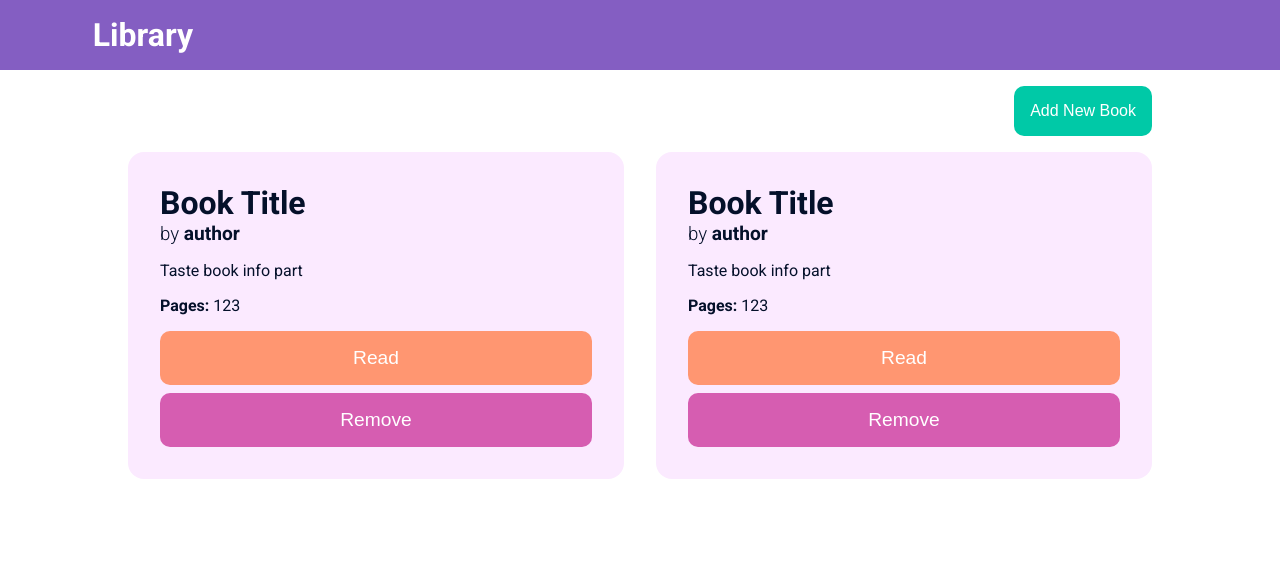
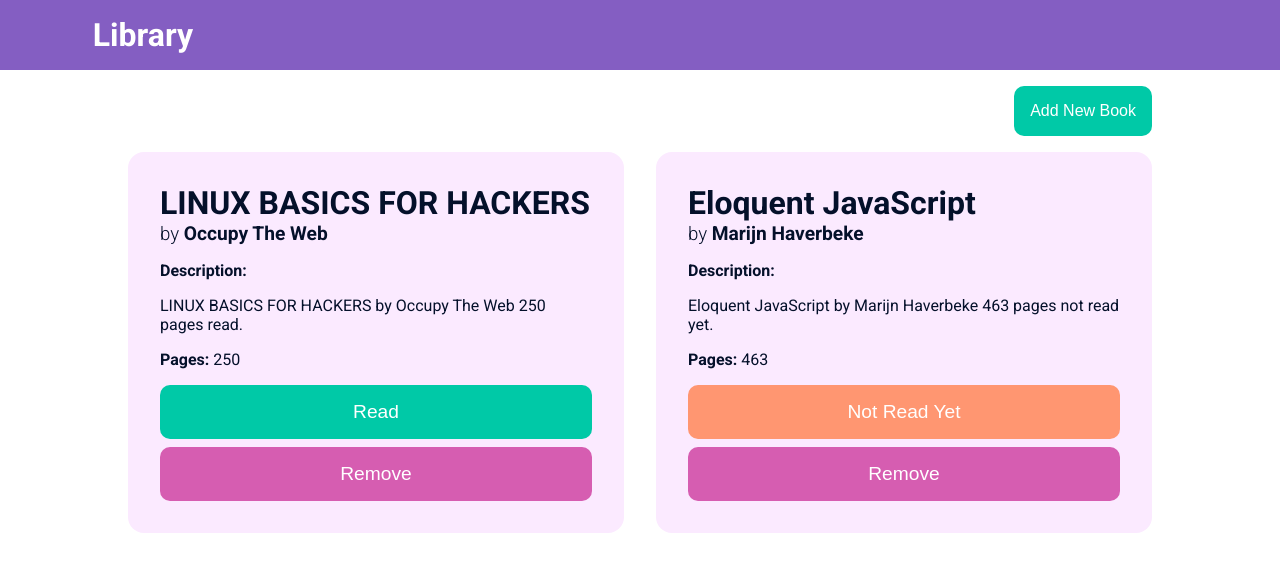
Before and after one commit to amangofer/odin-library, a plain HTML site: page index.html in a window 1280 px wide. Drawn offline with Linux system fonts and the light colour scheme.

Commit message:
Create a function that displays each book
  - remove the hard coded book samples on the html
  - create function that loops through the array and displays each book on the page

```diff
--- a/index.html
+++ b/index.html
@@ -18,24 +18,7 @@
     </header>
     <main>
       <button>Add New Book</button>
-      <section class="book-cards">
-        <div class="book-card">
-          <h2>Book Title</h2>
-          <h3>by <span class="author">author</span></h3>
-          <p class="book-info">Taste book info part</p>
-          <p>Pages: <span class="pages">123</span></p>
-          <button class="read-stat not-read">Read</button>
-          <button class="remove">Remove</button>
-        </div>
-        <div class="book-card">
-          <h2>Book Title</h2>
-          <h3>by <span class="author">author</span></h3>
-          <p class="book-info">Taste book info part</p>
-          <p>Pages: <span class="pages">123</span></p>
-          <button class="read-stat not-read">Read</button>
-          <button class="remove">Remove</button>
-        </div>
-      </section>
+      <section class="book-cards"></section>
     </main>
     <script src="script.js"></script>
   </body>
--- a/script.js
+++ b/script.js
@@ -7,10 +7,35 @@ function Book(title, author, pages, read) {
   this.pages = pages;
   this.read = read;
   this.info = function () {
-    return `${this.title} by ${this.author}, ${this.pages} pages, ${this.read ? "read." : "not read yet."}`;
+    return `${this.title} by ${this.author} ${this.pages} pages ${this.read ? "read." : "not read yet."}`;
   }
 }
 
 function addBookToLibrary(book) {
   myLibrary.push(book);
 }
+
+const book1 = new Book ("LINUX BASICS FOR HACKERS", "Occupy The Web", 250, true);
+const book2 = new Book ("Eloquent JavaScript", "Marijn Haverbeke", 463, false);
+addBookToLibrary(book1);
+addBookToLibrary(book2);
+
+function listBooks (lib) {
+  // function that loops through the array and displays each book
+  const bookCards = document.querySelector('.book-cards');
+  lib.forEach((book) => {
+    bookCards.innerHTML += `
+          <div class="book-card">
+              <h2>${book.title}</h2>
+              <h3>by <span class="author">${book.author}</span></h3>
+              <h4>Description:</h4>
+              <p class="book-info">${book.info()}</p>
+              <p>Pages: <span class="pages">${book.pages}</span></p>
+              <button class="read-stat ${book.read ? "read" : "not-read"}">${book.read ? "Read" : "Not Read Yet"}</button>
+              <button class="remove">Remove</button>
+          </div>
+    `;
+  });
+}
+
+listBooks(myLibrary);
```
